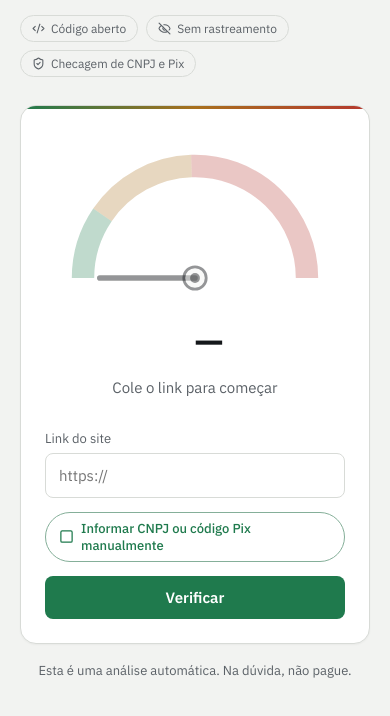
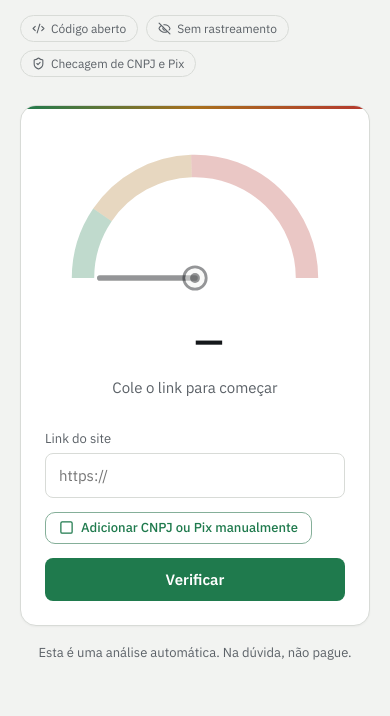
Before and after one commit to lucianookdp/scammeter, a website built with Vite: page packages/web/index.html in a window 390 px wide. Shown: the part 182-898 px from the top of the page. Built offline with nearby package versions, Linux system fonts and the light colour scheme.

Commit message:
Fix the CNPJ/Pix toggle button on mobile
The button's full-pill border-radius looked broken once its label
wrapped to two lines on narrow screens. Shortened the label so it fits
one line down to ~320px, and switched to a moderate border-radius +
flex-start alignment so it still reads as a button if it ever does wrap
(large zoom, translations).

Co-Authored-By: Claude Sonnet 5 <noreply@anthropic.com>

```diff
--- a/packages/web/src/i18n.ts
+++ b/packages/web/src/i18n.ts
@@ -6,7 +6,7 @@ type Messages = typeof pt;
 const pageStrings: Record<string, string> = {
   tagline: "Verifique se um site é confiável antes de continuar, e entenda o motivo.",
   input_link: "Link do site",
-  label_advanced: "Informar CNPJ ou código Pix manualmente",
+  label_advanced: "Adicionar CNPJ ou Pix manualmente",
   input_cnpj: "CNPJ da empresa",
   input_pix: "Código Pix copia-e-cola",
   button_verify: "Verificar",
--- a/packages/web/src/style.css
+++ b/packages/web/src/style.css
@@ -421,13 +421,15 @@ button:disabled {
   cursor: pointer;
   list-style: none;
   display: inline-flex;
-  align-items: center;
+  align-items: flex-start;
   gap: 7px;
+  max-width: 100%;
   padding: 7px 13px;
   border: 1px solid color-mix(in srgb, var(--green) 45%, var(--border));
-  border-radius: 999px;
+  border-radius: 10px;
   font-size: 0.8125rem;
   font-weight: 500;
+  line-height: 1.3;
   color: var(--green);
   transition: background-color 150ms ease;
 }
```
